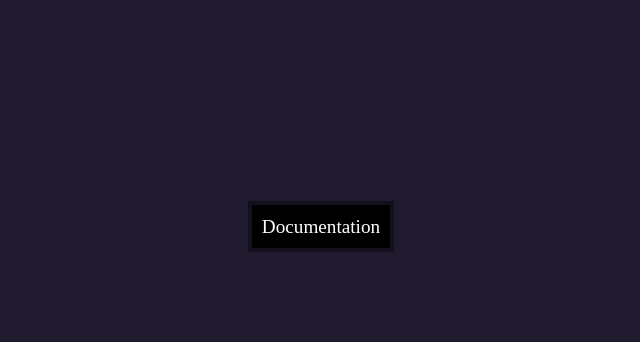
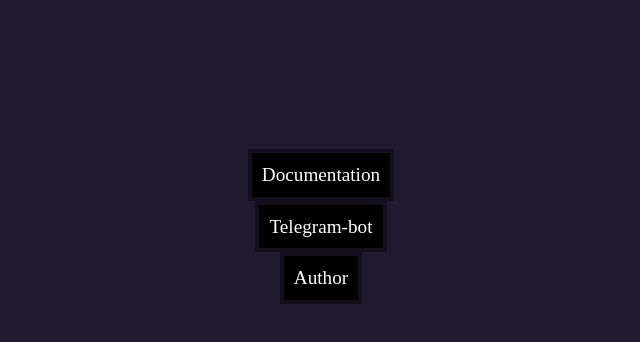
Before and after one commit to hud0shnik/vallhallaapi, a plain HTML site: page code/index.html in a window 1280 px wide. Shown: the whole page, without its empty margins (319-959 px from the left). Drawn offline with Linux system fonts and the light colour scheme.

Commit message:
update frontend: update index
Добавил пару ссылок и поменял шрифт

```diff
--- a/code/index.html
+++ b/code/index.html
@@ -5,10 +5,15 @@
        <title>VallHalla-api</title>
        <link href="favicon.ico" rel="icon">
        <link href="style.css" rel="stylesheet" id="theme_css">
+       <link href="https://fonts.googleapis.com/css2?family=Press+Start+2P&display=swap" rel="stylesheet">
     </head>
+
+
 <body>
     <div class="card">
         <a href="https://github.com/hud0shnik/VallHalla-api/blob/main/README.md">Documentation</a>
+        <a href="https://t.me/VallHallaApi_bot">Telegram-bot</a>
+        <a href="https://github.com/hud0shnik/">Author</a>
     </div>
 </body>
 
```
